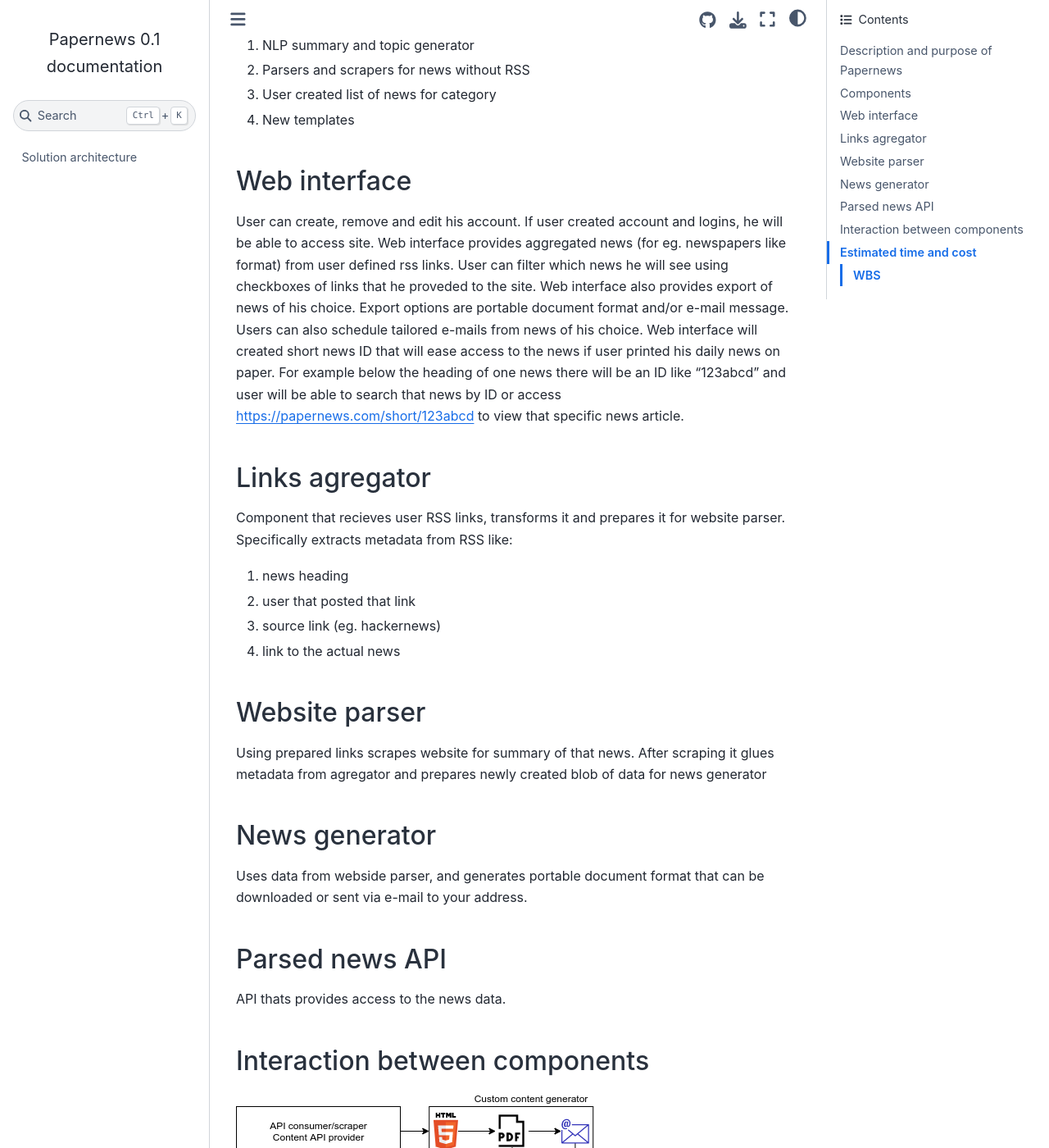
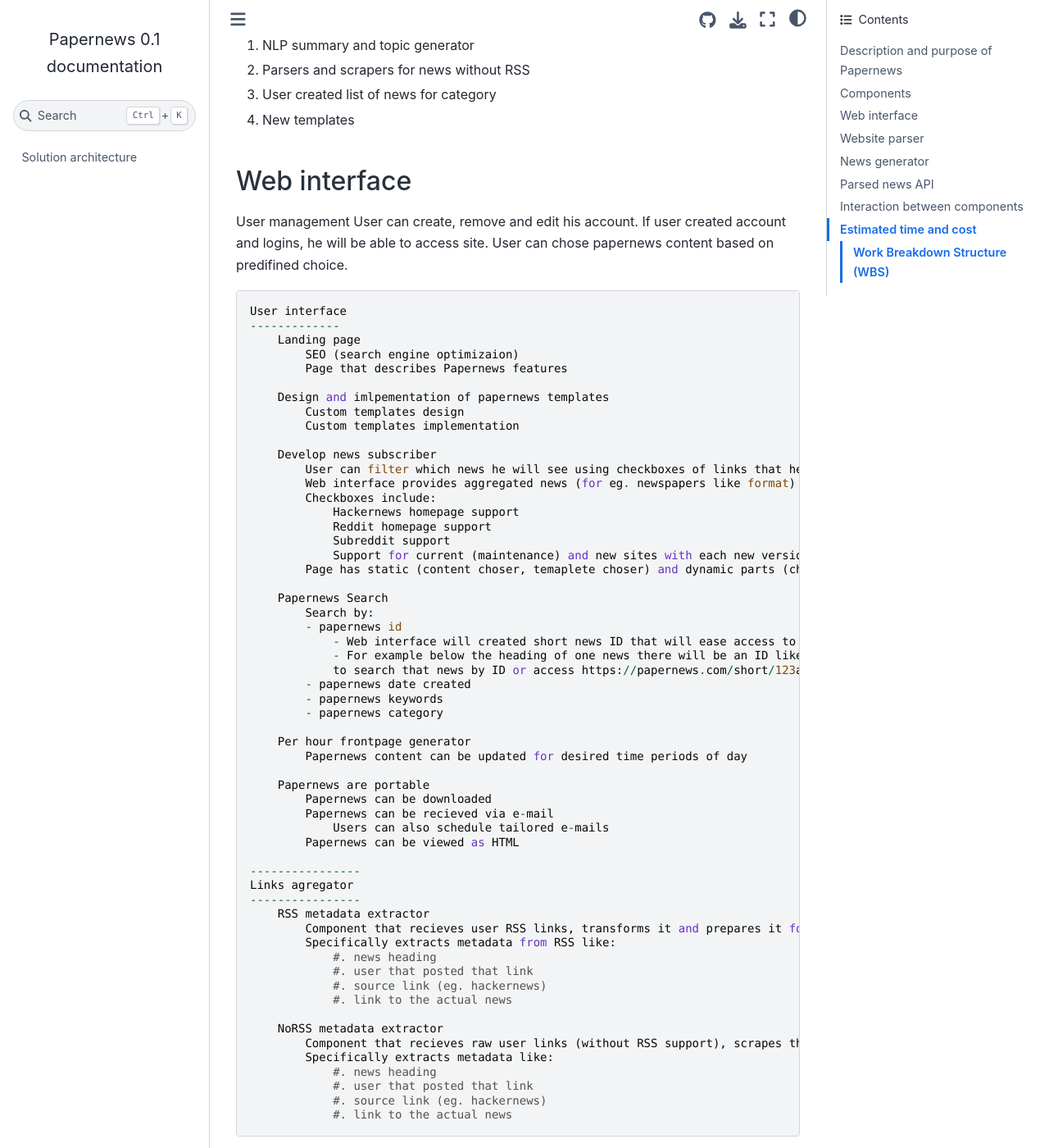
Before and after one commit to triglex/papernews, a Sphinx documentation site: the page built from docs/spec.rst, in a window 1280 px wide and 1400 px high, scrolled down 881 px. Shown: the whole window at 82% size. Built offline with Sphinx 7.4.7 and the Sphinx Book theme 1.1.4, drawn with Linux system fonts in a browser that asks for light colours; pages that are not in the unit, such as notebooks, are missing from menus; some of the changed text lies outside the part shown.

Commit message:
updated spec

```diff
--- a/docs/spec.rst
+++ b/docs/spec.rst
@@ -41,27 +41,68 @@
 --------------
 Web interface
 --------------
+User management
 User can create, remove and edit his account.
 If user created account and logins, he will be able to access site.
-Web interface provides aggregated news (for eg. newspapers like format) from user defined rss links.
-User can filter which news he will see using checkboxes of links that he proveded to the site.
-Web interface also provides export of news of his choice.
-Export options are portable document format and/or e-mail message.
-Users can also schedule tailored e-mails from news of his choice.
-Web interface will created short news ID that will ease access to the news if user printed his daily news on paper.
-For example below the heading of one news there will be an ID like "123abcd" and user will be able
-to search that news by ID or access https://papernews.com/short/123abcd to view that specific news article.
+User can chose papernews content based on predifined choice.
+::
+    User interface
+    -------------
+        Landing page
+            SEO (search engine optimizaion)
+            Page that describes Papernews features
 
-----------------
-Links agregator
-----------------
-Component that recieves user RSS links, transforms it and prepares it for website parser.
-Specifically extracts metadata from RSS like:
+        Design and imlpementation of papernews templates
+            Custom templates design
+            Custom templates implementation
 
-#. news heading
-#. user that posted that link
-#. source link (eg. hackernews)
-#. link to the actual news
+        Develop news subscriber
+            User can filter which news he will see using checkboxes of links that he proveded to the site
+            Web interface provides aggregated news (for eg. newspapers like format) from user defined rss links
+            Checkboxes include:
+                Hackernews homepage support
+                Reddit homepage support
+                Subreddit support
+                Support for current (maintenance) and new sites with each new version
+            Page has static (content choser, temaplete choser) and dynamic parts (changing templates of papernews)
+
+        Papernews Search
+            Search by:
+            - papernews id
+                - Web interface will created short news ID that will ease access to the news if user printed his daily news on paper.
+                - For example below the heading of one news there will be an ID like "123abcd" and user will be able
+                to search that news by ID or access https://papernews.com/short/123abcd to view that specific news article.
+            - papernews date created
+            - papernews keywords
+            - papernews category
+
+        Per hour frontpage generator
+            Papernews content can be updated for desired time periods of day
+
+        Papernews are portable
+            Papernews can be downloaded
+            Papernews can be recieved via e-mail
+                Users can also schedule tailored e-mails
+            Papernews can be viewed as HTML
+
+    ----------------
+    Links agregator
+    ----------------
+        RSS metadata extractor
+            Component that recieves user RSS links, transforms it and prepares it for website parser.
+            Specifically extracts metadata from RSS like:
+                #. news heading
+                #. user that posted that link
+                #. source link (eg. hackernews)
+                #. link to the actual news
+
+        NoRSS metadata extractor
+            Component that recieves raw user links (without RSS support), scrapes them and prepares it for website parser.
+            Specifically extracts metadata like:
+                #. news heading
+                #. user that posted that link
+                #. source link (eg. hackernews)
+                #. link to the actual news
 
 ----------------
 Website parser
@@ -100,7 +141,7 @@
 **Total of $12810**
 
 
-WBS
+Work Breakdown Structure (WBS)
 --------------
 1. Web interface
    1. Develop project schedule
@@ -120,5 +161,19 @@
    3. Develop metadata extractor for websites without RSS support
 
 3. Website parser
+   1. Develop project schedule
+   2. Develop global scraper for key metadata (key = crucial parameters from which the papernews content will be generated, parameters are: html.body, html.title, html.p)
+   3. Develop parser that generate summary from the scraped data (scraped in step 2.)
+   4. Develop NLP (Natural Language Processor) that generates summary from the scraped data (scraped in step 2.)
+
 4. News generator
+   1. Develop project schedule
+   2. Develop HTML and PDF formats of papernews
+
 5. Parsed news API
+   1. Develop project schedule
+   2. Develop API interface for papernews
+
+6. Database
+   1. Develop project schedule
+   2. Develop database diagram
```
